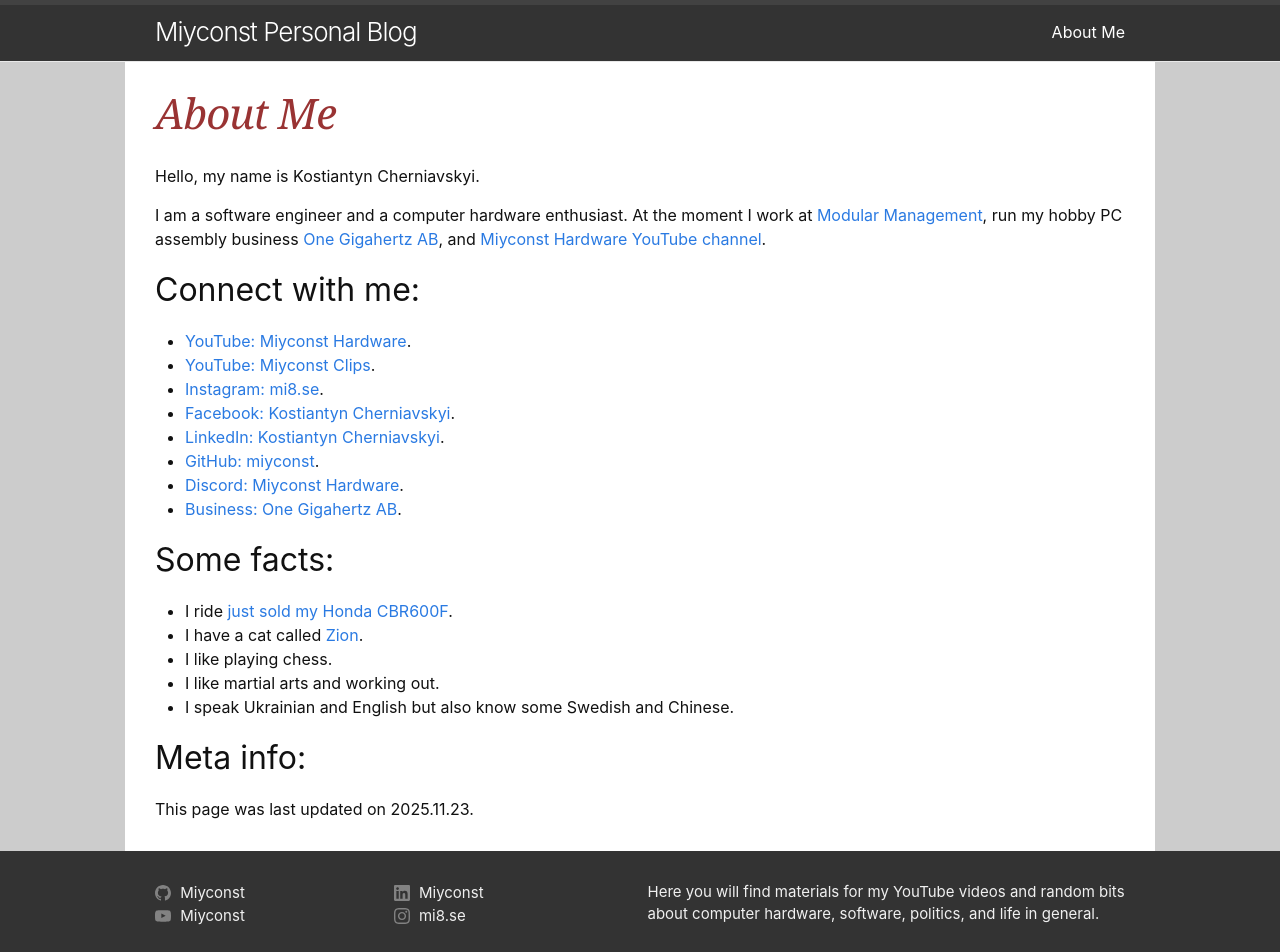
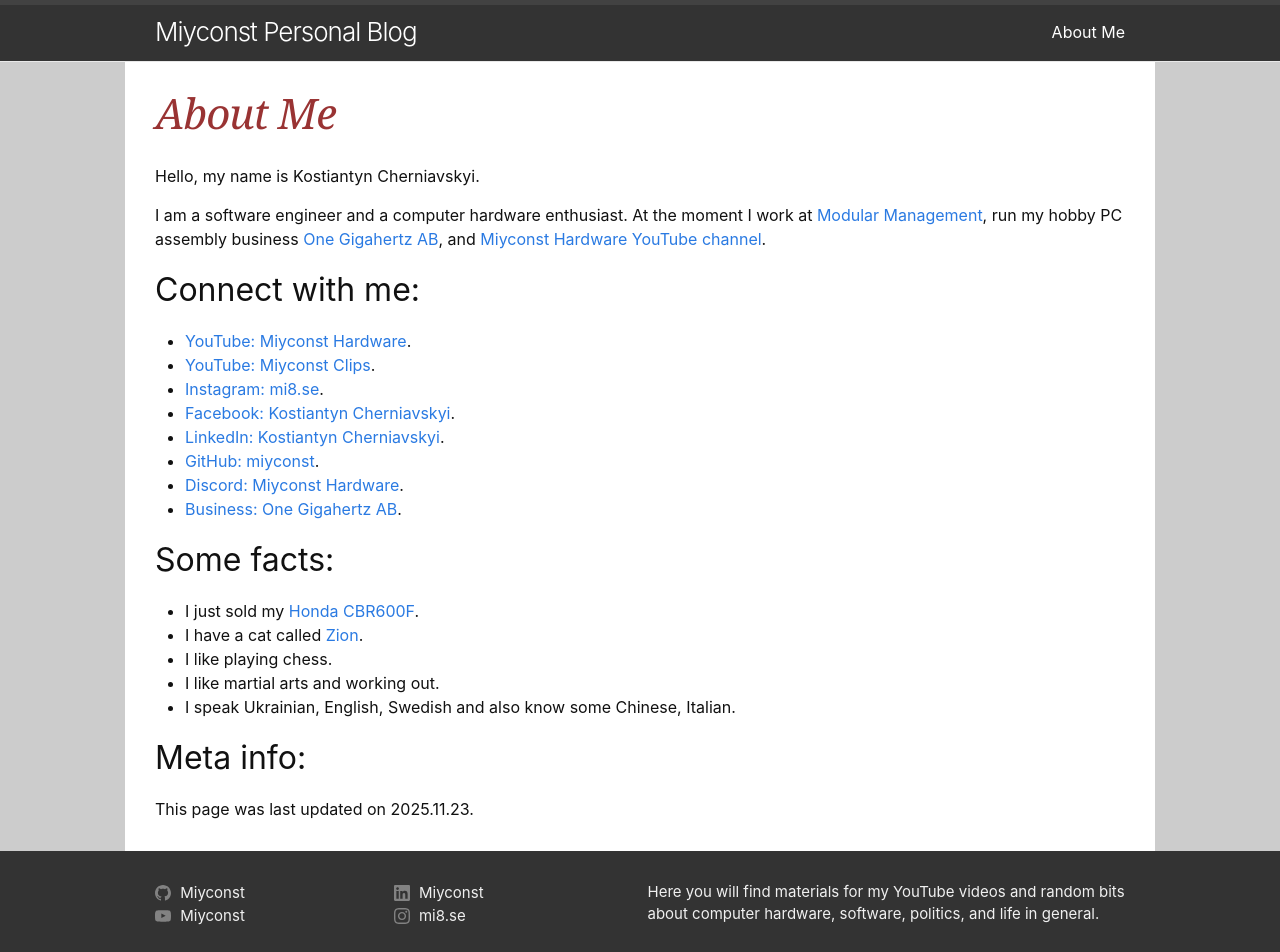
Before and after one commit to miyconst/miyconst.github.io, a Jekyll site: the page built from about.markdown, in a window 1280 px wide. Built offline with Jekyll 4.4.1, drawn with Linux system fonts in a browser that asks for light colours.

Commit message:
Update about.markdown

```diff
--- a/about.markdown
+++ b/about.markdown
@@ -21,11 +21,11 @@
 
 ## Some facts:
 
-- I ride [just sold my Honda CBR600F](https://www.instagram.com/p/DOB9HhFDOWP/).
+- I just sold my [Honda CBR600F](https://www.instagram.com/p/DOB9HhFDOWP/).
 - I have a cat called [Zion](https://www.instagram.com/p/CYiuPNUIYCp/).
 - I like playing chess.
 - I like martial arts and working out.
-- I speak Ukrainian and English but also know some Swedish and Chinese.
+- I speak Ukrainian, English, Swedish and also know some Chinese, Italian.
 
 ## Meta info:
 
```
